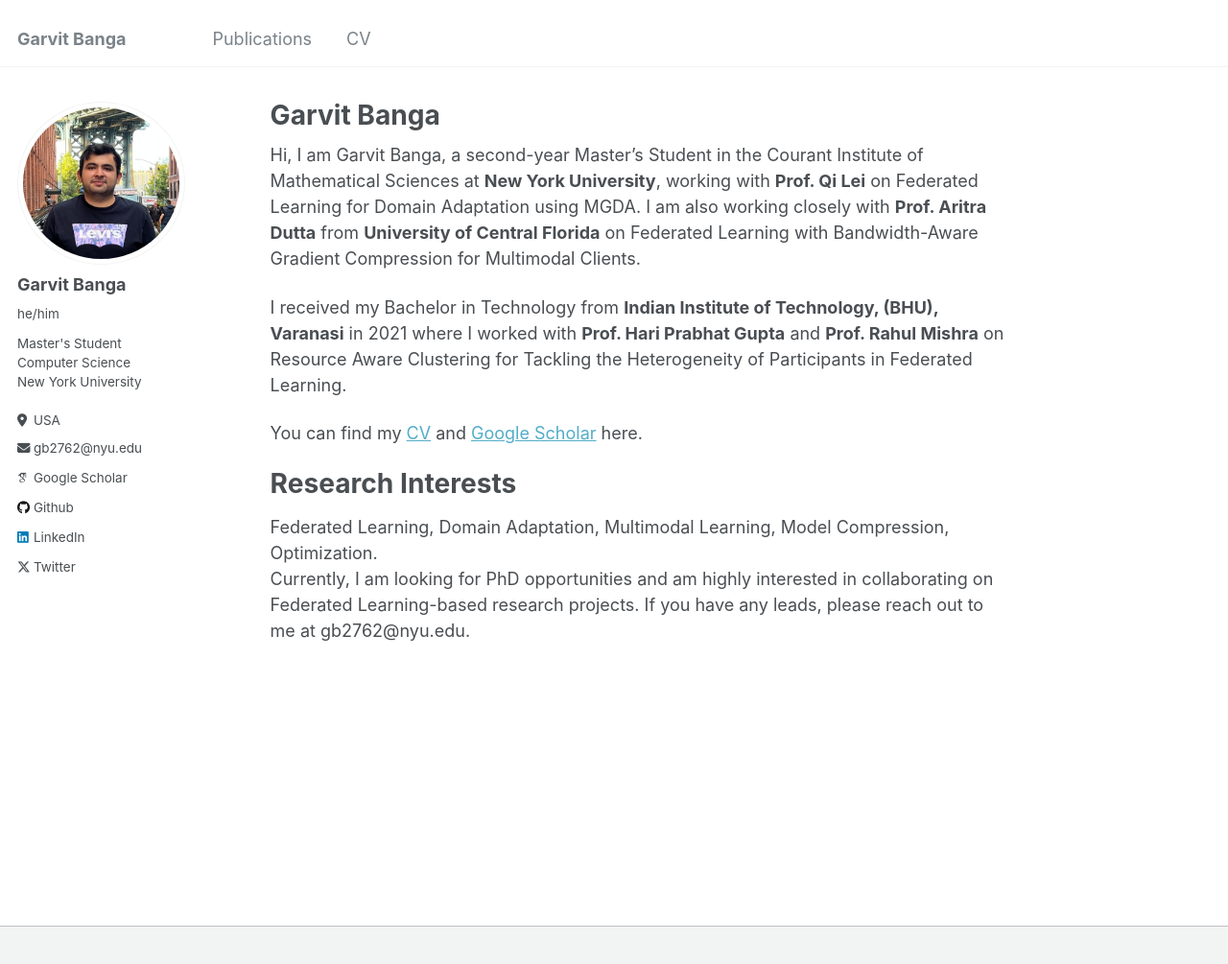
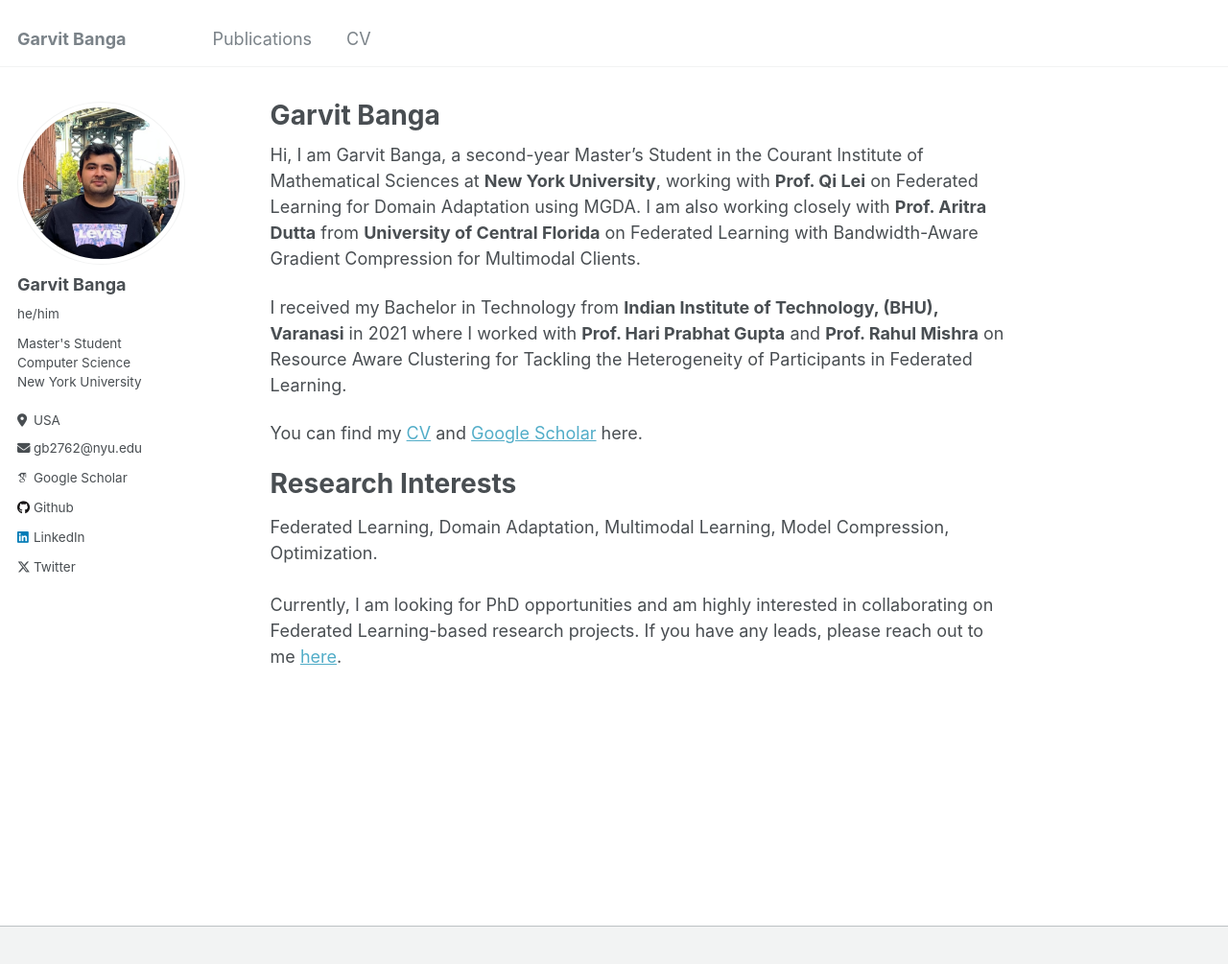
Before and after one commit to GarvitBanga/garvitbanga.github.io, a Jekyll site: the page built from _pages/about.md, in a window 1280 px wide and 1038 px high. Shown: the top 1005 px of the window at 96% size. Built offline with Jekyll 4.4.1, drawn with Linux system fonts in a browser that asks for light colours; some web fonts are replaced.

Commit message:
Update about.md

```diff
--- a/_pages/about.md
+++ b/_pages/about.md
@@ -16,5 +16,5 @@ You can find my [CV](https://garvitbanga.github.io/files/GarvitBangaCV.pdf) and
 
 Research Interests
 ======
-Federated Learning, Domain Adaptation, Multimodal Learning, Model Compression, Optimization.<br>
-Currently, I am looking for PhD opportunities and am highly interested in collaborating on Federated Learning-based research projects. If you have any leads, please reach out to me at gb2762@nyu.edu.
+Federated Learning, Domain Adaptation, Multimodal Learning, Model Compression, Optimization.<br><br>
+Currently, I am looking for PhD opportunities and am highly interested in collaborating on Federated Learning-based research projects. If you have any leads, please reach out to me <a href="mailto:gb2762@nyu.edu">here</a>.
```
